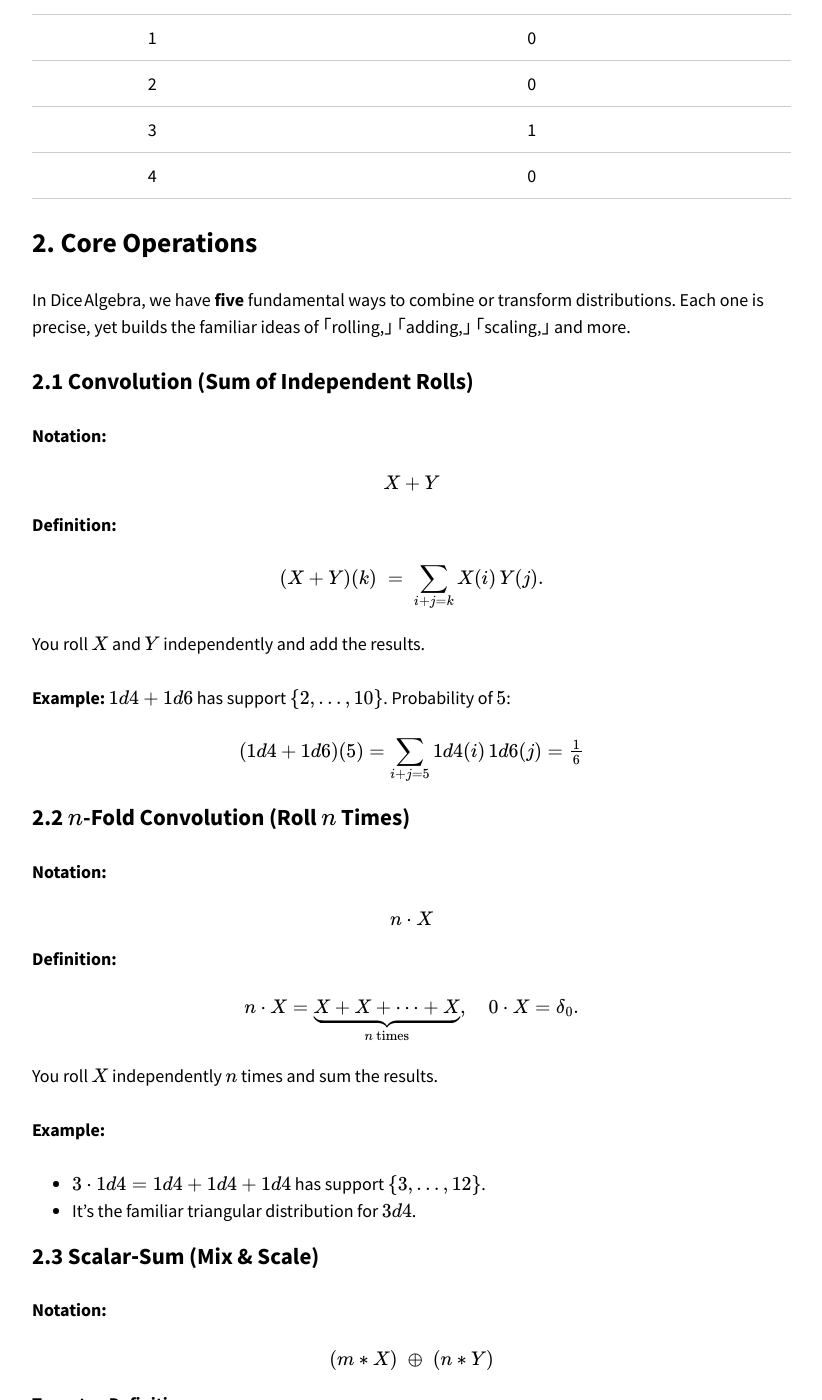
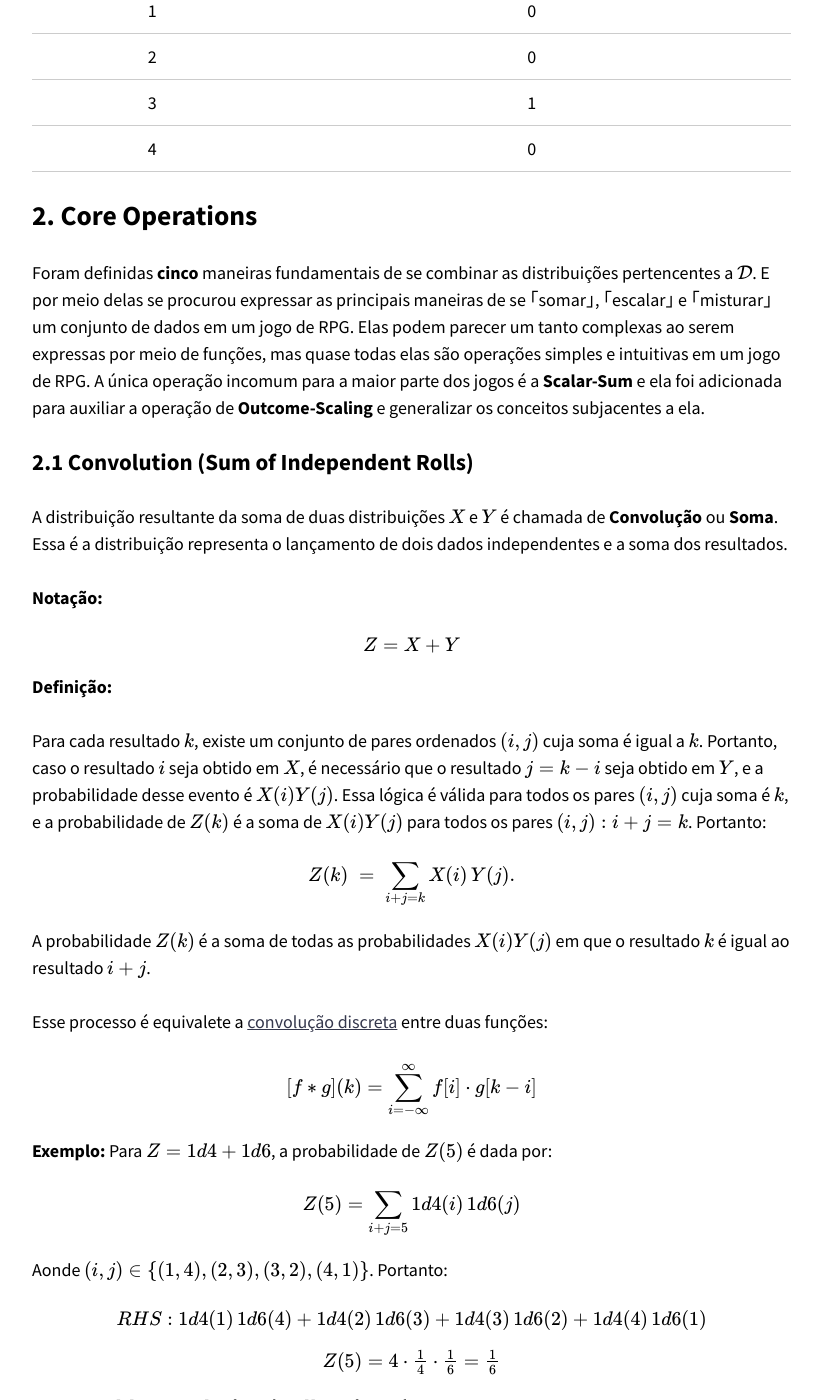
Before and after one commit to CaioMizerkowski/CaioMizerkowski.github.io, a Jekyll site: the page built from rand/dice.md, in a window 1280 px wide and 1400 px high, scrolled down 3404 px. Shown: the whole window, without its empty margins (343-1165 px from the left). Built offline with Jekyll 4.4.1, drawn with Linux system fonts in a browser that asks for light colours; nearby versions of some CDN libraries; formulas are drawn with MathJax 3; some of the changed text lies outside the part shown.

Commit message:
tradução 2.1 e 2.2

```diff
--- a/rand/dice.md
+++ b/rand/dice.md
@@ -116,43 +116,65 @@
 
 ## 2. Core Operations
 
-In Dice Algebra, we have **five** fundamental ways to combine or transform distributions.  Each one is precise, yet builds the familiar ideas of ｢rolling,｣ ｢adding,｣ ｢scaling,｣ and more.
+Foram definidas **cinco** maneiras fundamentais de se combinar as distribuições pertencentes a $$\mathcal{D}$$. E por meio delas se procurou expressar as principais maneiras de se ｢somar｣, ｢escalar｣ e ｢misturar｣ um conjunto de dados em um jogo de RPG. Elas podem parecer um tanto complexas ao serem expressas por meio de funções, mas quase todas elas são operações simples e intuitivas em um jogo de RPG. A única operação incomum para a maior parte dos jogos é a **Scalar-Sum** e ela foi adicionada para auxiliar a operação de **Outcome-Scaling** e generalizar os conceitos subjacentes a ela.
 
 ### 2.1 Convolution (Sum of Independent Rolls)
 
-**Notation:**
+A distribuição resultante da soma de duas distribuições $$X$$ e $$Y$$ é chamada de **Convolução** ou **Soma**. Essa é a distribuição representa o lançamento de dois dados independentes e a soma dos resultados.
+
+**Notação:**
 
 $$
-X + Y
+Z = X + Y
 $$
 
-**Definition:**
+**Definição:**
+
+Para cada resultado $$k$$, existe um conjunto de pares ordenados $$(i,j)$$ cuja soma é igual a $$k$$. Portanto, caso o resultado $$i$$ seja obtido em $$X$$, é necessário que o resultado $$j=k-i$$ seja obtido em $$Y$$, e a probabilidade desse evento é $$X(i)Y(j)$$. Essa lógica é válida para todos os pares $$(i,j)$$ cuja soma é $$k$$, e a probabilidade de $$Z(k)$$ é a soma de $$X(i)Y(j)$$ para todos os pares $$(i,j): i+j=k$$. Portanto:
 
 $$
-(X + Y)(k)
+Z(k)
 \;=\;
 \sum_{i + j = k} X(i)\,Y(j).
 $$
 
-You roll $$X$$ and $$Y$$ independently and add the results.
+A probabilidade $$Z(k)$$ é a soma de todas as probabilidades $$X(i)Y(j)$$ em que o resultado $$k$$ é igual ao resultado $$i+j$$.
 
-**Example:** $$1d4 + 1d6$$ has support $$\{2,\dots,10\}$$. Probability of $$5$$:
+Esse processo é equivalete a [convolução discreta](https://en.wikipedia.org/wiki/Convolution#Discrete_convolution) entre duas funções:
 
 $$
-(1d4 + 1d6)(5)
+[f * g](k) = \sum_{i=-\infty}^{\infty} f[i] \cdot g[k - i]
+$$
+
+**Exemplo:** Para $$Z = 1d4 + 1d6$$, a probabilidade de $$Z(5)$$ é dada por:
+
+$$
+Z(5)
 =\sum_{i+j=5}1d4(i)\,1d6(j)
+$$
+
+Aonde $$(i,j)\in\{(1,4),(2,3),(3,2),(4,1)\}$$. Portanto:
+
+$$
+RHS: 1d4(1)\,1d6(4) + 1d4(2)\,1d6(3) + 1d4(3)\,1d6(2) + 1d4(4)\,1d6(1)
+$$
+
+$$
+Z(5) = 4\cdot\tfrac{1}{4}\cdot\tfrac{1}{6}
 =\tfrac{1}{6}
 $$
 
 ### 2.2 $$n$$-Fold Convolution (Roll $$n$$ Times)
 
-**Notation:**
+Assim como o produto pode ser visto como a repetição da soma, a operação de $$n$$-Fold Convolution é a repetição da operação de convolução $$n$$ vezes para a distribuição $$X$$. Essa operação é distribuição obtida ao se rolar o mesmo dado $$n$$ vezes de forma independente e somar os resultados.
+
+**Notação:**
 
 $$
-n \cdot X
+Z = n \cdot X
 $$
 
-**Definition:**
+**Definição:**
 
 $$
 n\cdot X = \underbrace{X + X + \cdots + X}_{n\text{ times}},
@@ -160,12 +182,10 @@
 0\cdot X = \delta_0.
 $$
 
-You roll $$X$$ independently $$n$$ times and sum the results.
+**Exemplo:**
 
-**Example:**
-
-- $$3\cdot 1d4 = 1d4+1d4+1d4$$ has support $$\{3,\dots,12\}$$.
-- It’s the familiar triangular distribution for $$3d4$$.
+- $$3\cdot 1d4 = 1d4+1d4+1d4$$ é a distribuição binomial com suporte $$\{3,\dots,12\}$$:
+![3d4](/rand/images/image-2.png)
 
 ### 2.3 Scalar‑Sum (Mix & Scale)
 
```
Also changed, not shown: other parts of rand/dice.md (+2 -2 lines), rand/images/image-1.png (added), rand/images/image-2.png (added).
